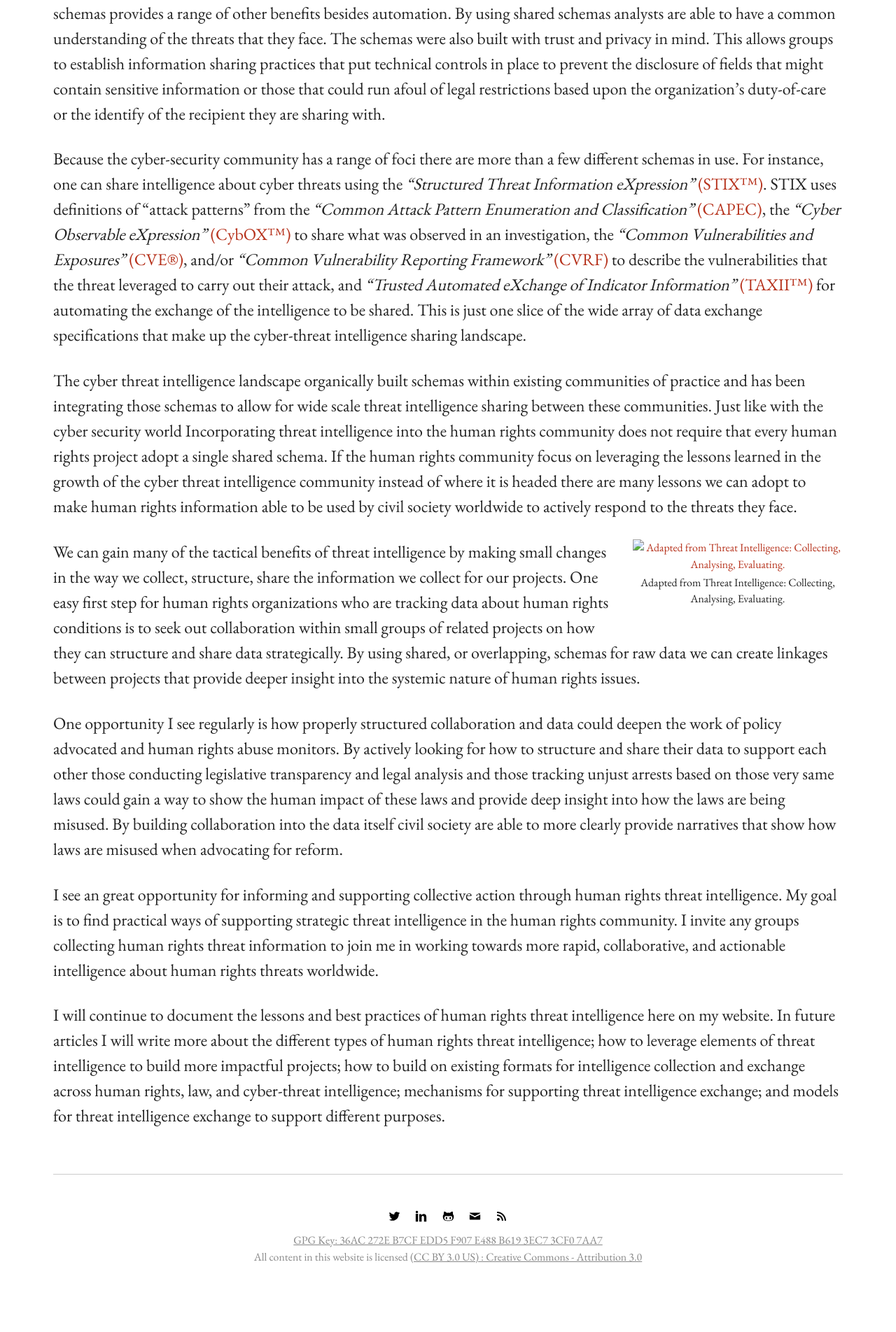
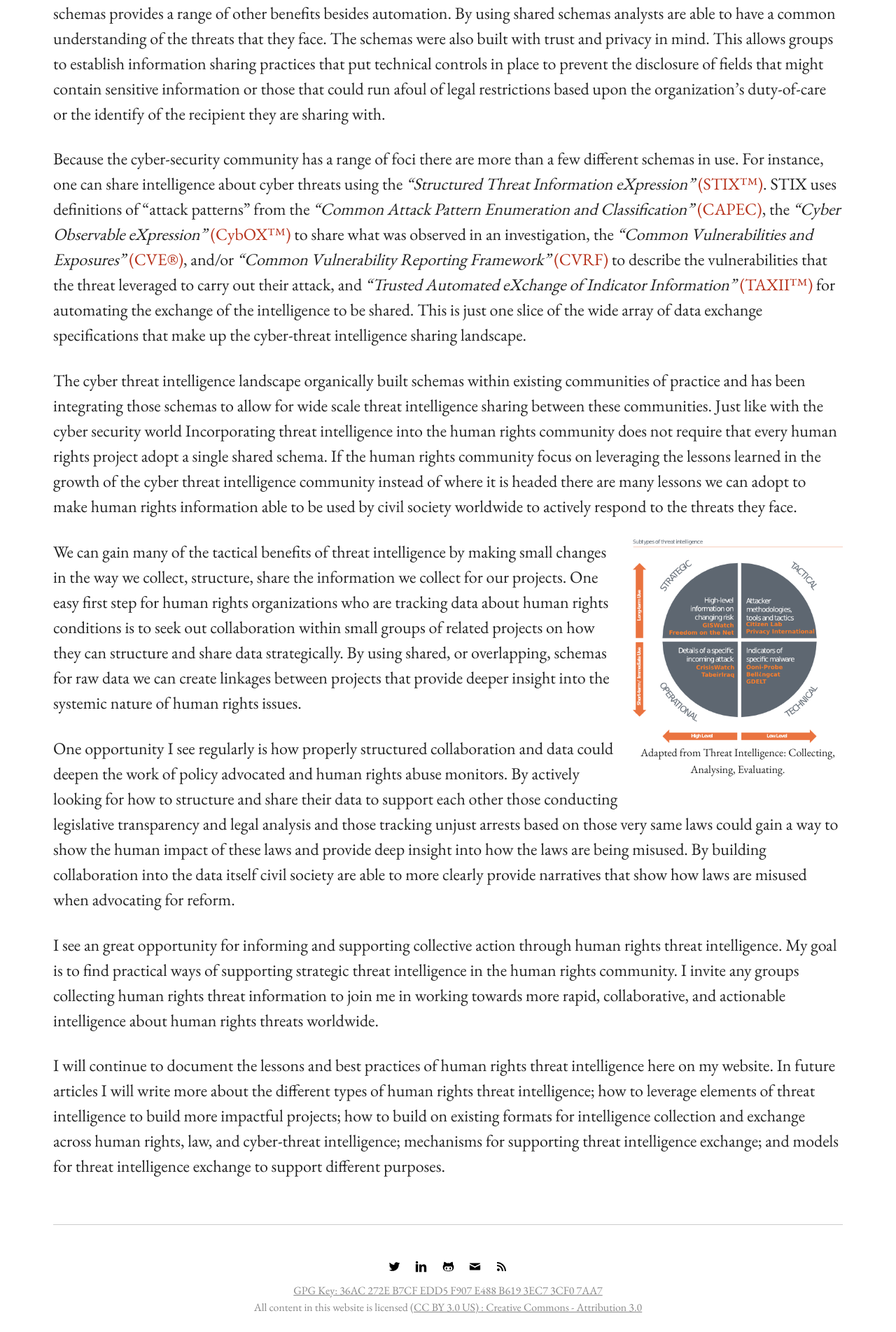
Before and after one commit to seamustuohy/seamustuohy.github.io, a Jekyll site: the page built from _posts/2016-06-22-tactical-human-rights-documentation.md, in a window 1280 px wide. Shown: the part 1233-3137 px from the top of the page at 70% size. Built offline with Jekyll 4.4.1, drawn with Linux system fonts in a browser that asks for light colours; before the commit the page ends 3065 px from its top, so only the background shows below that.

Commit message:
image from root

```diff
--- a/_posts/2016-06-22-tactical-human-rights-documentation.md
+++ b/_posts/2016-06-22-tactical-human-rights-documentation.md
@@ -19,7 +19,7 @@ Because the cyber-security community has a range of foci there are more than a f
 
 The cyber threat intelligence landscape organically built schemas within existing communities of practice and has been integrating those schemas to allow for wide scale threat intelligence sharing between these communities. Just like with the cyber security world Incorporating threat intelligence into the human rights community does not require that every human rights project adopt a single shared schema. If the human rights community focus on leveraging the lessons learned in the growth of the cyber threat intelligence community instead of where it is headed there are many lessons we can adopt to make human rights information able to be used by civil society worldwide to actively respond to the threats they face.
 
-{% include image.html url="images/HR_Threat_Intel_Types.png" caption="Adapted from Threat Intelligence: Collecting, Analysing, Evaluating." href="https://www.mwrinfosecurity.com/system/assets/909/original/Threat_Intelligence_Whitepaper.pdf" max_width="300px" align="right" %}
+{% include image.html url="/images/HR_Threat_Intel_Types.png" caption="Adapted from Threat Intelligence: Collecting, Analysing, Evaluating." href="https://www.mwrinfosecurity.com/system/assets/909/original/Threat_Intelligence_Whitepaper.pdf" max_width="300px" align="right" %}
 
 We can gain many of the tactical benefits of threat intelligence by making small changes in the way we collect, structure, share the information we collect for our projects. One easy first step for human rights organizations who are tracking data about human rights conditions is to seek out collaboration within small groups of related projects on how they can structure and share data strategically. By using shared, or overlapping, schemas for raw data we can create linkages between projects that provide deeper insight into the systemic nature of human rights issues.
 
```
